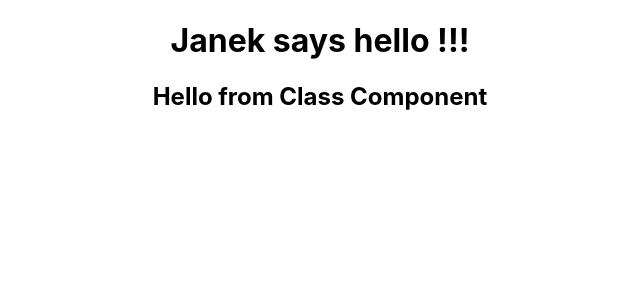
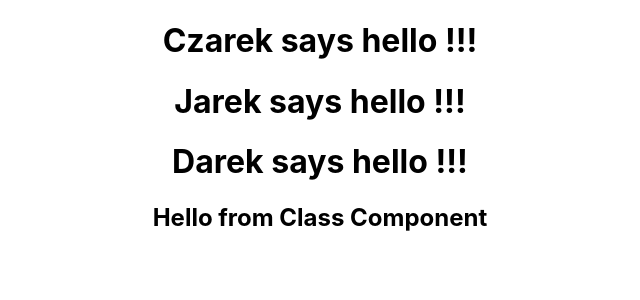
Before and after one commit to JanekJaniak/HelloReact, a React (Create React App) app: page / in a window 1280 px wide. Shown: the top 300 px of the page, without its empty margins (320-960 px from the left). Built offline with nearby package versions, Linux system fonts and the light colour scheme.

Commit message:
Add props

```diff
--- a/src/App.js
+++ b/src/App.js
@@ -8,7 +8,9 @@ import HelloClass from './components/helloClass.js'
 function App() {
   return (
     <div className="App">
-      <Hello/>
+      <Hello name="Czarek"/>
+      <Hello name="Jarek"/>
+      <Hello name="Darek"/>
       <HelloClass />
     </div>
   );
--- a/src/components/hello.js
+++ b/src/components/hello.js
@@ -1,11 +1,12 @@
 import React from 'react'
 
 //named export
-export const Hello = () => {
+export const Hello = (props) => {
+
   return  (
-      <div id='1' custom='testCustomData'>
-        <h1>Janek says hello !!!</h1>
-      </div>
+    <div id='1' custom='testCustomData'>
+      <h1> { props.name } says hello !!!</h1>
+    </div>
   )
 }
 
```
